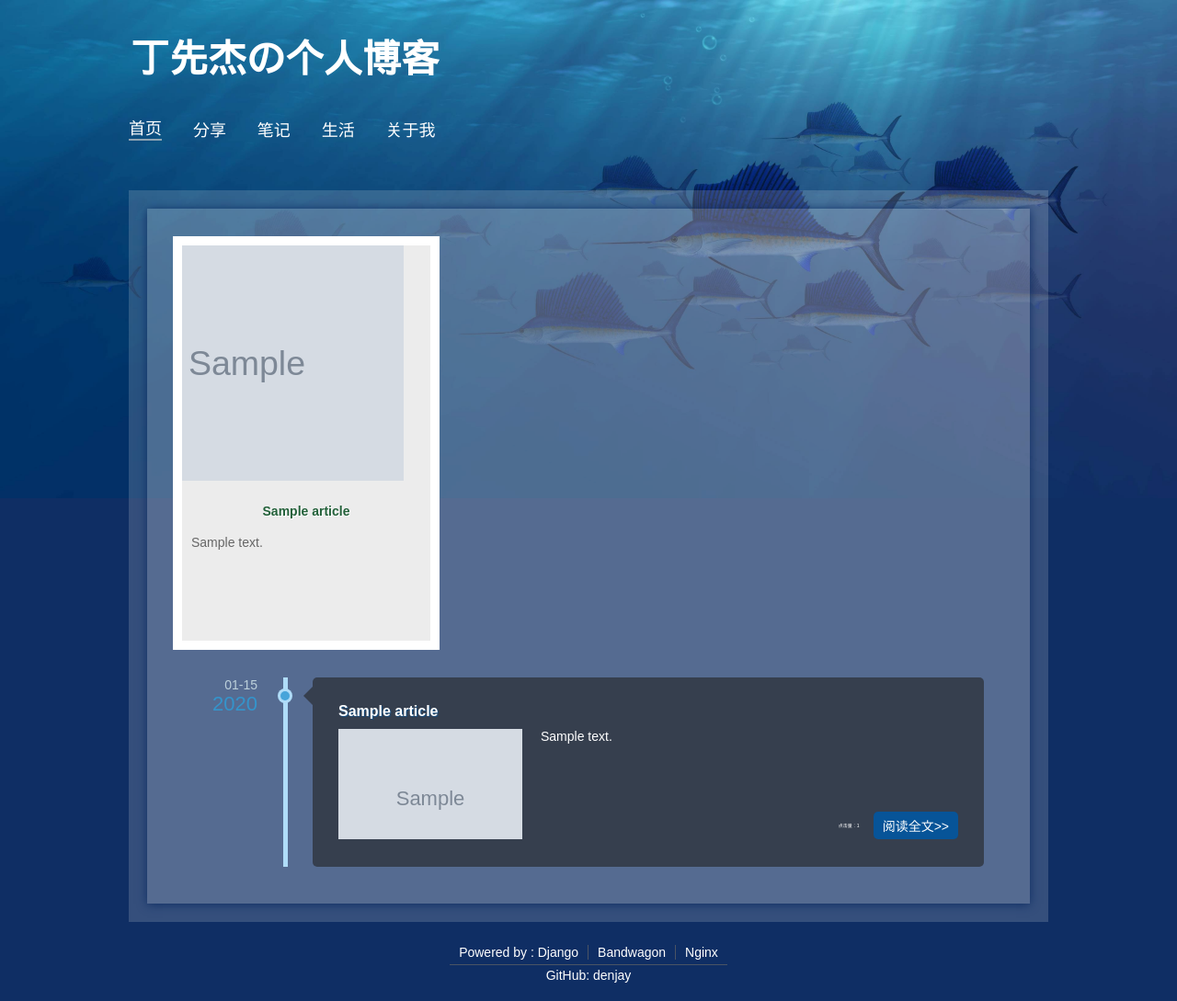
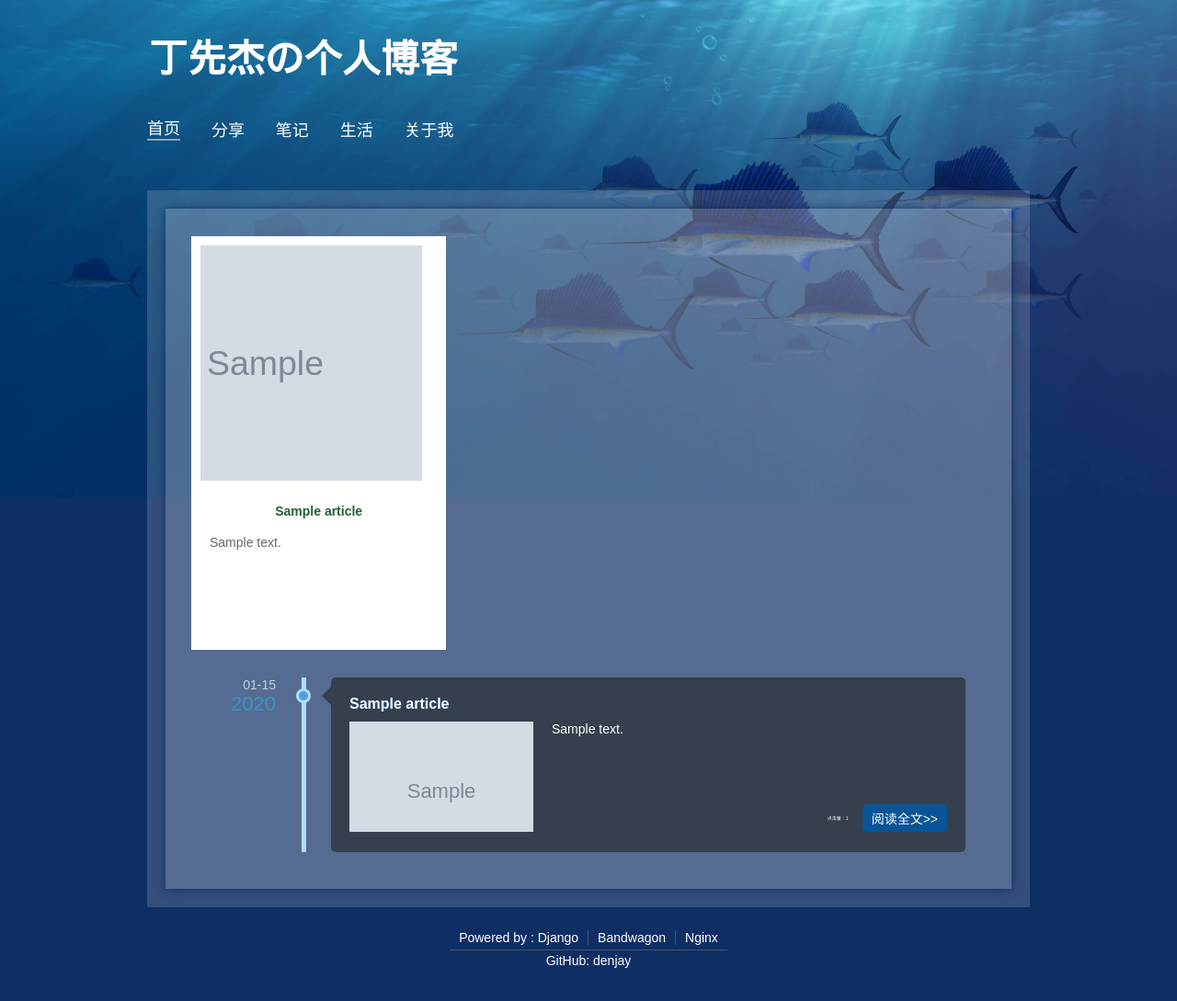
Before and after one commit to denjay/mysite, a Django app: page / in a window 1280 px wide. Shown: the whole page at 92% size. After the commit the page ends 1053 px from the top, so only its background shows below. Run offline with Django 3.2, Linux system fonts and the light colour scheme; tables that the repository leaves empty hold one stand-in row (values such as "Sample post"); grey boxes marked "Sample" are stand-in pictures; some libraries are stand-ins or nearby versions.

Commit message:
增加流体布局

```diff
--- a/mysite/static/css/base.css
+++ b/mysite/static/css/base.css
@@ -12,7 +12,7 @@ a:hover { text-decoration: none; color: #fff; }
 .f_l { float: left }
 .f_r { float: right }
 /* header */
-header, article, footer { width: 1000px; margin: auto; overflow: hidden }
+header, article, footer { width: 75%; min-width: 810px; margin: auto; overflow: hidden }
 .logo { margin: 40px 0 }
 nav { margin-bottom: 40px }
 nav a { position: relative; display: inline-block; font-size: 18px; margin-right: 30px }
--- a/mysite/static/css/timeline.css
+++ b/mysite/static/css/timeline.css
@@ -25,7 +25,7 @@
 .rnav li:nth-child(6) { background: #079798 }
 /* blog */
 .blog { margin: 30px 20px; overflow: hidden }
-.blog figure { background: #ececec; border: #FFF 10px solid; width: 270px; height: 430px; float: left; margin: 0 8px 0; overflow: hidden }
+.blog figure { background: white; border: #FFF 10px solid; width: calc((100% - 108px) / 3); height: 430px; float: left; margin: 0 8px 0; overflow: hidden }
 .blog figure img { display: block; margin-left: -100px; height: 256px; overflow: hidden; }
 .blog figure p { font-size: 14px; text-shadow: #fff 1px 1px 0px; line-height: 26px; text-align: center; font-weight: bold }
 .blog figure p a { color: #226039; }
@@ -44,13 +44,14 @@
 .cbp_tmtimeline > li .cbp_tmtime span:first-child { font-size: 14px; color: #bdd0db; }
 .cbp_tmtimeline > li .cbp_tmtime span:last-child { font-size: 22px; color: #3594cb; }
 
-.cbp_tmtimeline > li .cbp_tmlabel { margin: 0 50px 15px 180px; background: rgba(34,34,34,0.6); color: #fff; padding: 2em; position: relative; border-radius: 5px; height: 150px; }
+.cbp_tmtimeline > li .cbp_tmlabel { margin: 0 50px 15px 180px; background: rgba(34,34,34,0.6); color: #fff; padding: 20px; position: relative; border-radius: 5px; height: 150px; }
 
 .cbp_tmtimeline > li .cbp_tmlabel h2 { margin-top: 0px; padding: 0 0 10px 0; font-size: 16px; text-shadow: rgba(7, 84, 152, 0.71) 1px 1px 1px; }
 .cbp_tmtimeline > li .cbp_tmlabel:after { right: 100%; border: solid transparent; content: " "; height: 0; width: 0; position: absolute; pointer-events: none; border-right-color: rgba(34,34,34,0.6); border-width: 10px; top: 10px; }
 
 .cbp_tmtimeline > li .cbp_tmicon { width: 10px; height: 10px; font-family: 'ecoico'; speak: none; font-style: normal; font-weight: normal; font-variant: normal; text-transform: none; font-size: 1.4em; line-height: 40px; -webkit-font-smoothing: antialiased; position: absolute; color: #fff; background: #46a4da; border-radius: 50%; box-shadow: 0 0 0 3px #afdcf8; text-align: center; left: 170px; top: 15px; margin: 0 0 0 -25px; }
-.blogpic { width: 200px; height: 120px; overflow: hidden; display: block; float: left; margin-right: 20px; }
+.blogpic { width: 200px; height: 120px; overflow: hidden; float: left; margin-right: 20px; }
+.content { display: inline-block; width: calc(100% - 220px); height: 80px; overflow: hidden; }
 .blogpic img { width: 100%; height: auto; margin: auto; }
 .cbp_tmlabel div { height: 90px; }
 a.readmore { background: #075498; color: #fff; padding: 5px 10px; float: right; border-radius: 5px; }
--- a/mysite/templates/articles/detail.html
+++ b/mysite/templates/articles/detail.html
@@ -10,7 +10,6 @@
     p { margin-bottom: 20px; text-indent:40px; }
     .previous_next { display: block; margin: 5px 0px; }
     .comments { font-size: 22px; margin: 20px 0px; background: #2a7497; padding: 10px 0; width: 200px; text-align: center; border-radius: 0 30px 30px 0; box-shadow: #21566f 1px 1px 1px; border-left: #dae1e4 6px solid; }
-
 </style>
 {% endblock head %}
 
--- a/mysite/templates/articles/index.html
+++ b/mysite/templates/articles/index.html
@@ -1,6 +1,10 @@
 {% extends 'base_timeline.html' %}
 
-<title>首页</title>
+{% block head %}
+<script>
+
+</script>
+{% endblock head %}
 
 {% block top %}
 <div class="blog" data-scroll-reveal="enter top">
@@ -10,7 +14,7 @@
             <a href="/articles/detail/{{ topArticle.id }}"><img src="/media/{{ topArticle.cover }}"><span>点击查看全文</span></a>
         </ul>
         <p><a href="/articles/detail/{{ topArticle.id }}">{{ topArticle.title | truncatechars:'21' }}</a></p>
-        <figcaption>{{ topArticle.content | striptags | truncatechars:'90' }}</figcaption>
+        <figcaption>{{ topArticle.content | striptags | truncatechars:'68' }}</figcaption>
     </figure>
     {% endfor %}
 </div>
--- a/mysite/templates/articles/life.html
+++ b/mysite/templates/articles/life.html
@@ -1,8 +1,6 @@
 {% extends 'base_timeline.html' %}
 
 {% block head %}
-<link href="/static/css/timeline.css" rel="stylesheet">
-<script src="/static/js/scrollReveal.js"></script>
 <style>
     body { background: url(/static/images/top_about.jpg) no-repeat center top #4724A6 }
 </style>
--- a/mysite/templates/base.html
+++ b/mysite/templates/base.html
@@ -7,6 +7,8 @@
     <meta name="description" content="丁先杰个人博客，记录生活，分享学习心得！"/>
     <link rel="shortcut icon" href="/static/images/favicon.ico" type="image/x-icon" />
     <link href="/static/css/base.css" rel="stylesheet">
+    <link href="/static/css/timeline.css" rel="stylesheet">
+    <script src="/static/js/scrollReveal.js"></script>
     {% block head %}
     {% endblock head %}
 
@@ -43,7 +45,6 @@
 <b id="gotop">↑</b>
 
 <script>
-    window.onload = function () {
     var topbtn = document.getElementById("gotop");
     var timer = null;
     // 获取屏幕的高度
@@ -76,7 +77,6 @@
 
     // 标示出所在板块
     document.getElementById("{{ title }}").style.borderBottom="2px solid rgba(200,200,200,0.7)";
-    }
 </script>
 
 <script>
--- a/mysite/templates/base_timeline.html
+++ b/mysite/templates/base_timeline.html
@@ -1,9 +1,4 @@
 {% extends 'base.html' %}
-
-{% block head %}
-<link href="/static/css/timeline.css" rel="stylesheet">
-<script src="/static/js/scrollReveal.js"></script>
-{% endblock head %}
 
 {% block articles %}
 <article>
@@ -21,7 +16,7 @@
                     <div>
                         <span class="blogpic"><a href="/articles/detail/{{ article.id }}" target="_blank"><img
                                 src="/media/{{ article.cover }}"></a></span>
-                        <span>{{ article.content | striptags | truncatechars:'120' }}</span>
+                        <span class="content">{{ article.content | striptags | truncatechars:'80' }}</span>
                     </div>
                     <a href="/articles/detail/{{ article.id }}" target="_blank" class="readmore">阅读全文&gt;&gt;</a>
                     <p class="views">点击量：{{ article.click }}</p>
```
Lines whose indentation alone changed are shown as unchanged.
